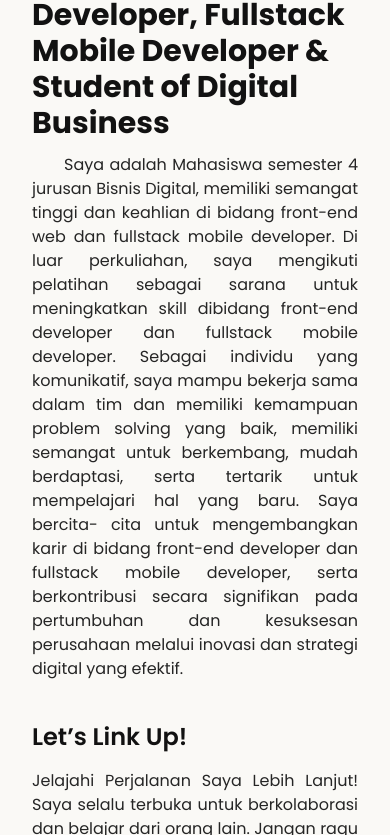
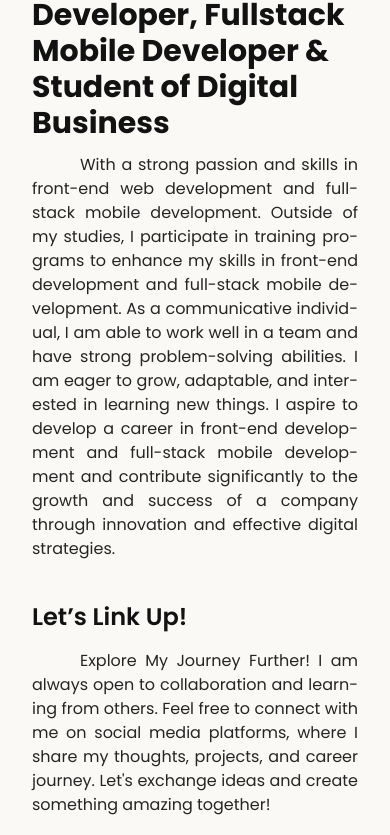
Before and after one commit to Bakhtiar05/AboutKamil, a website: page index.html in a window 390 px wide. Shown: the part 964-1799 px from the top of the page. Drawn offline with Linux system fonts and the light colour scheme.

Commit message:
terakhir deh hehee

```diff
--- a/index.html
+++ b/index.html
@@ -159,17 +159,14 @@
             <h2 class="font-bold text-dark text-3xl mb-3 max-w-md lg:text-xl">
                Front-end Developer, Fullstack Mobile Developer & Student of Digital Business
             </h2>
-            <p class="font-medium text-base text-secondary max-w-xl lg:text-lg text-justify">
-              <span class="xl:block pl-8">Saya adalah Mahasiswa semester 4 jurusan Bisnis Digital,</span>
-              memiliki semangat tinggi dan keahlian di bidang front-end web dan fullstack mobile developer.
-              Di luar perkuliahan, saya mengikuti pelatihan sebagai sarana untuk meningkatkan
-              skill dibidang front-end developer dan fullstack mobile developer.  Sebagai individu yang komunikatif, saya mampu
-              bekerja sama dalam tim dan memiliki kemampuan problem solving yang baik, memiliki semangat
-              untuk berkembang, mudah berdaptasi, serta tertarik untuk mempelajari hal yang baru. Saya bercita-
-              cita untuk mengembangkan karir di bidang front-end developer dan fullstack mobile developer, serta berkontribusi
-              secara signifikan pada pertumbuhan dan kesuksesan perusahaan melalui inovasi dan
-               strategi digital yang efektif.
-
+            <p class="font-medium text-base text-secondary max-w-xl lg:text-lg text-justify indent">
+              <!-- <span class="xl:block pl-8"></span>  -->
+              With a strong passion and skills in front-end web development and full-stack mobile development.
+              Outside of my studies, I participate in training programs to enhance my skills in front-end development
+              and full-stack mobile development. As a communicative individual, I am able to work well in a team
+              and have strong problem-solving abilities. I am eager to grow, adaptable, and interested in learning
+              new things. I aspire to develop a career in front-end development and full-stack mobile development
+              and contribute significantly to the growth and success of a company through innovation and effective digital strategies.
             </p>
           </div>
 
@@ -179,12 +176,10 @@
             >
               Let’s Link Up!
             </h3>
-            <p class="font-medium text-base text-secondary mb-6 lg:text-lg text-justify">
-              Jelajahi Perjalanan Saya Lebih Lanjut! Saya
-                selalu terbuka untuk berkolaborasi dan belajar dari orang lain.
-                Jangan ragu untuk terhubung dengan saya di platform sosial media, di mana
-                saya berbagi pemikiran, proyek, dan perjalanan karir saya. Mari bertukar ide
-                dan menciptakan sesuatu yang luar biasa bersama!
+            <p class="font-medium text-base text-secondary mb-6 lg:text-lg text-justify indent">
+              Explore My Journey Further! I am always open to collaboration and learning from others.
+              Feel free to connect with me on social media platforms, where I share my thoughts, projects, and career journey.
+              Let's exchange ideas and create something amazing together!
             </p>
             <div class="flex items-center">
               <!-- linkedin -->
@@ -302,7 +297,7 @@
             <h3 class="text-xl font-semibold mt-5 mb-3 text-dark">
               KamilAcademy Landing Page
             </h3>
-            <p class="font-medium text-base text-secondary text-justify">
+            <p class="font-medium text-base text-secondary text-justify indent">
               Membuat landing page untuk kursus online dengan brand KamilAcademy menggunakan HTML,
               TailwindCSS, dan JavaScript. Proyek ini melibatkan 2 orang dan saya berkontribusi sebesar 70% dalam proyek ini,
               yang melibatkan pengembangan front-end, dan pengintegrasian fitur interaktif.
@@ -321,7 +316,7 @@
             <h3 class="text-xl font-semibold mt-5 mb-3 text-dark">
               Eserra (E-Commerce Universitas Serang Raya)
             </h3>
-            <p class="font-medium text-base text-secondary text-justify">
+            <p class="font-medium text-base text-secondary text-justify indent">
               Menjadi bagian dari proyek penelitian sekaligus pengembangan e-commerce
               Universitas Serang Raya dengan menggunakan bahasa
               pemrograman Dart dan framework Flutter. Aplikasi ini bertujuan untuk
@@ -341,9 +336,9 @@
               />
             </div>
             <h3 class="text-xl font-semibold mt-5 mb-3 text-dark">
-              Bakhtiar Kamil Landing Page
+              Digital Marketing Project
             </h3>
-            <p class="font-medium text-base text-secondary text-justify">
+            <p class="font-medium text-base text-secondary text-justify indent">
               Proyek ini menyoroti strategi digital marketing yang komprehensif, termasuk Email Marketing, Social Media Marketing, dan pembuatan Video Konten.
               Tujuannya adalah untuk memaksimalkan jangkauan dan interaksi dengan audiens secara online. Kombinasi dari strategi-strategi ini dirancang untuk membangun hubungan yang lebih baik dengan
               audiens dan meningkatkan visibilitas merek secara keseluruhan. proyek ini ditujukan sebagai tugas akhir dari mata kuliah Digital Marketing.
@@ -360,7 +355,7 @@
             <h3 class="text-xl font-semibold mt-5 mb-3 text-dark">
               Online Booking Venue
             </h3>
-            <p class="font-medium text-base text-secondary text-justify">
+            <p class="font-medium text-base text-secondary text-justify indent">
               Mengembangkan sebuah situs web untuk booking venue menggunakan HTML, Bootsrap, dan PHP. Proyek ini melibatkan penggunaan PHP sebagai server database untuk menyimpan data booking, serta fitur untuk mencetak bukti booking dalam format PDF.
               Proyek ini ditujukan sebagai tugas dari mata kuliah Web and Mobile Technology.
             </p>
--- a/src/input.css
+++ b/src/input.css
@@ -32,6 +32,7 @@ body {
 
 .loader {
   border-top-color: #ef4444;
+  display: none;
   -webkit-animation: spinner 1.5s linear infinite;
   animation: spinner 1.5s linear infinite;
 }
@@ -57,3 +58,9 @@ body {
 .zoomed-in {
     transform: scale(1.5);
 }
+
+.indent {
+    text-indent: 3em;
+    text-align: justify;
+    hyphens: auto;
+}
--- a/style/js/script.js
+++ b/style/js/script.js
@@ -41,7 +41,7 @@ document.getElementById('kontak-form').addEventListener('submit', function (even
   .then(response => {
     loader.style.display = 'none'; // Sembunyikan loader setelah respons diterima
     if (response.ok) {
-      formMessage.textContent = 'Pesan berhasil dikirim. Terima kasih!';
+      formMessage.innerHTML = 'Pesan berhasil dikirim. Terima kasih 🙌<br>Refresh halaman ini jika anda mengirim pesan lain nya 😁';
       formMessage.style.color = 'green'; // Ubah warna pesan sesuai kebutuhan
     } else {
       formMessage.textContent = 'Gagal mengirim pesan. Silakan coba lagi.';
@@ -54,35 +54,3 @@ document.getElementById('kontak-form').addEventListener('submit', function (even
     formMessage.style.color = 'red'; // Ubah warna pesan sesuai kebutuhan
   });
 });
-
-
-
-// document.addEventListener('DOMContentLoaded', function () {
-//     const images = document.querySelectorAll('.zoomable-image');
-//     const blurBackground = document.getElementById('blur-background');
-//     let currentIndex = 0;
-
-//     function showImage(index) {
-//         images.forEach((img, i) => {
-//             img.classList.toggle('hidden', i !== index);
-//         });
-//     }
-
-//     document.getElementById('image-slider').addEventListener('click', function () {
-//         const currentImage = images[currentIndex];
-//         currentImage.classList.toggle('zoomed-in');
-//         blurBackground.classList.toggle('hidden');
-//     });
-
-//     document.getElementById('next-btn').addEventListener('click', function () {
-//         currentIndex = (currentIndex + 1) % images.length;
-//         showImage(currentIndex);
-//     });
-
-//     document.getElementById('prev-btn').addEventListener('click', function () {
-//         currentIndex = (currentIndex - 1 + images.length) % images.length;
-//         showImage(currentIndex);
-//     });
-
-//     showImage(currentIndex);
-// });
```
Also changed, not shown: style/output.css.
